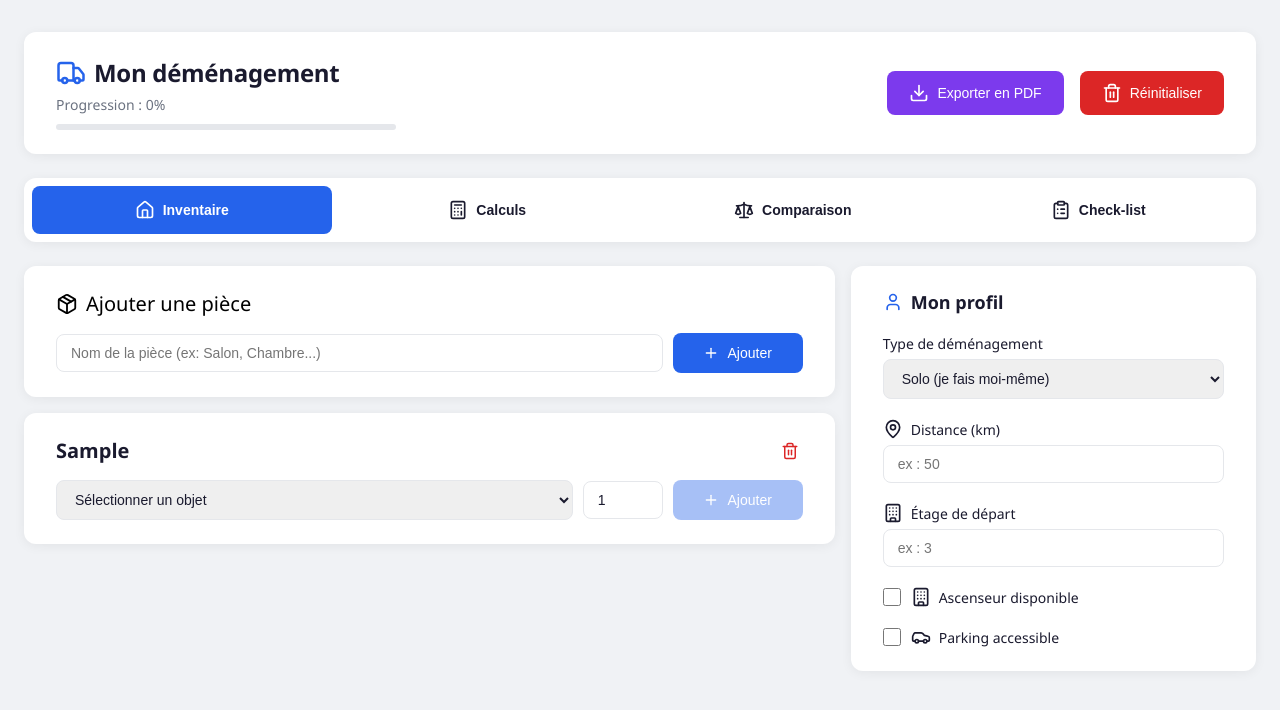
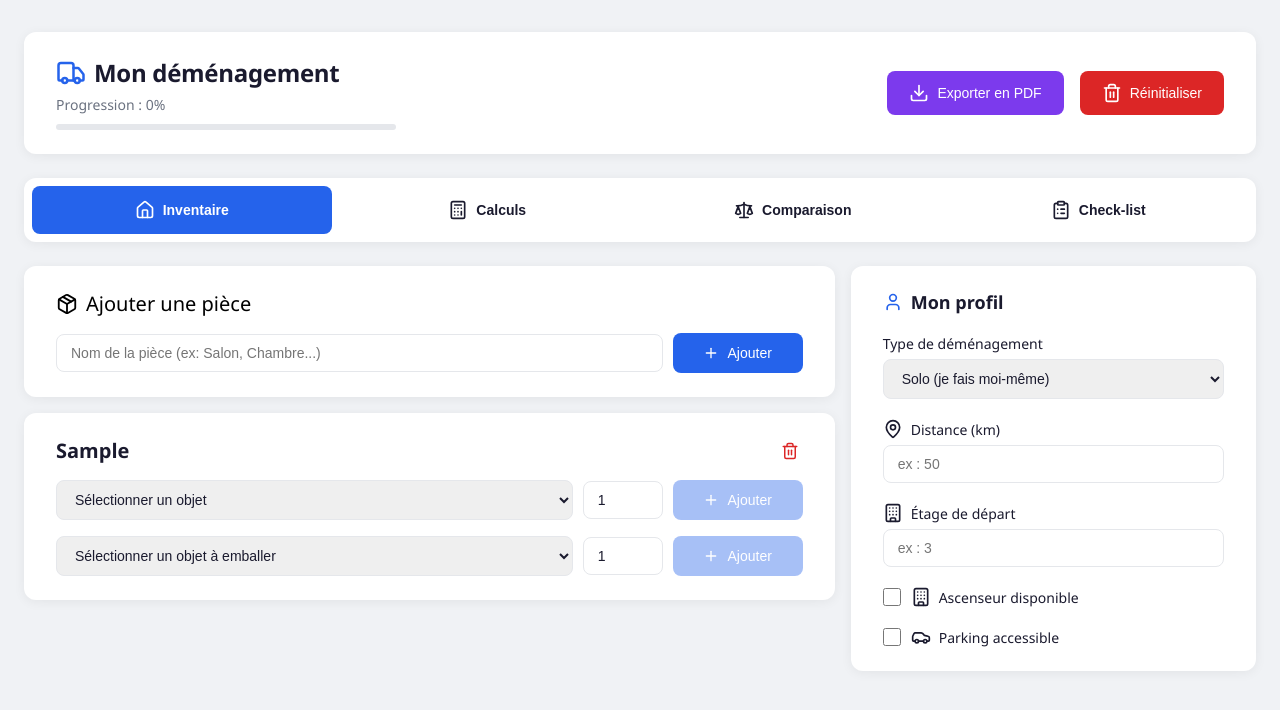
Before and after one commit to Maelys-B/simulateur-demenagement, a React (Vite) app: page / in a window 1280 px wide. Both pictures are taken after typing "Sample" into the empty fields and a click on the button "Ajouter". Shown: the top 710 px of the page. Built offline with nearby package versions, Linux system fonts and the light colour scheme.

Commit message:
feat: ajout de la saisie des objets à emballer par pièce dans l'inventaire

```diff
--- a/src/components/Inventaire/Inventaire.jsx
+++ b/src/components/Inventaire/Inventaire.jsx
@@ -116,6 +116,7 @@ export default function Inventaire({pieces, setPieces}) {
       quantite: quantite,
     };
     setObjetSelectionne(null);
+    setQuantite(1);
 
     const nouvellesPieces = pieces.map((piece) => {
       if (piece.id === pieceId) {
@@ -135,6 +136,7 @@ export default function Inventaire({pieces, setPieces}) {
       quantite: quantiteEmballer,
     };
     setObjetAEmballerSelectionne(null);
+    setQuantiteEmballer(1) ;
 
     const nouvellesPieces = pieces.map((piece) => {
       if (piece.id === pieceId) {
@@ -249,6 +251,56 @@ export default function Inventaire({pieces, setPieces}) {
               </button>
             </div>
           ))}
+
+          <div className="inv-piece-add">
+            <select
+              className="inv-input"
+              value={objetAEmballerSelectionne ? objetAEmballerSelectionne.nom : ''}
+              onChange={(e) => {
+                const objet = OBJETS_A_EMBALLER.find((o) => o.nom === e.target.value) ?? null;
+                setObjetAEmballerSelectionne(objet);
+              }}
+            >
+              <option value="" disabled>
+                Sélectionner un objet à emballer
+              </option>
+              {OBJETS_A_EMBALLER.map((objet) => (
+                <option key={objet.nom} value={objet.nom}>
+                  {objet.nom} ({objet.volume}m³)
+                </option>
+              ))}
+            </select>
+            <input
+              type="number"
+              min="1"
+              className="inv-input"
+              value={quantiteEmballer}
+              onChange={(e) => setQuantiteEmballer(Number(e.target.value))}
+            />
+            <button
+              className="btn btn-blue icon"
+              type="button"
+              disabled={!objetAEmballerSelectionne}
+              onClick={() => ajouterObjetAEmballer(piece.id)}
+            >
+              <Plus size={16} /> Ajouter
+            </button>
+
+          </div>
+
+
+          {piece.objetsAEmballer.map((objet) => (
+            <div key={objet.id} className="inv-objet">
+              <div className="inv-objet-info">
+                <strong>{objet.nom}</strong>
+                <span>× {objet.quantite}</span>
+                <span className="inv-objet-volume">({objet.volume}m³)</span>
+              </div>
+              <button className="btn-icon-danger" type="button" onClick={() => supprimerObjetAEmballer(piece.id, objet.id)}>
+                <Trash2 size={16} />
+              </button>
+            </div>
+          ))}
         </div>
       ))}
     </form>
```
